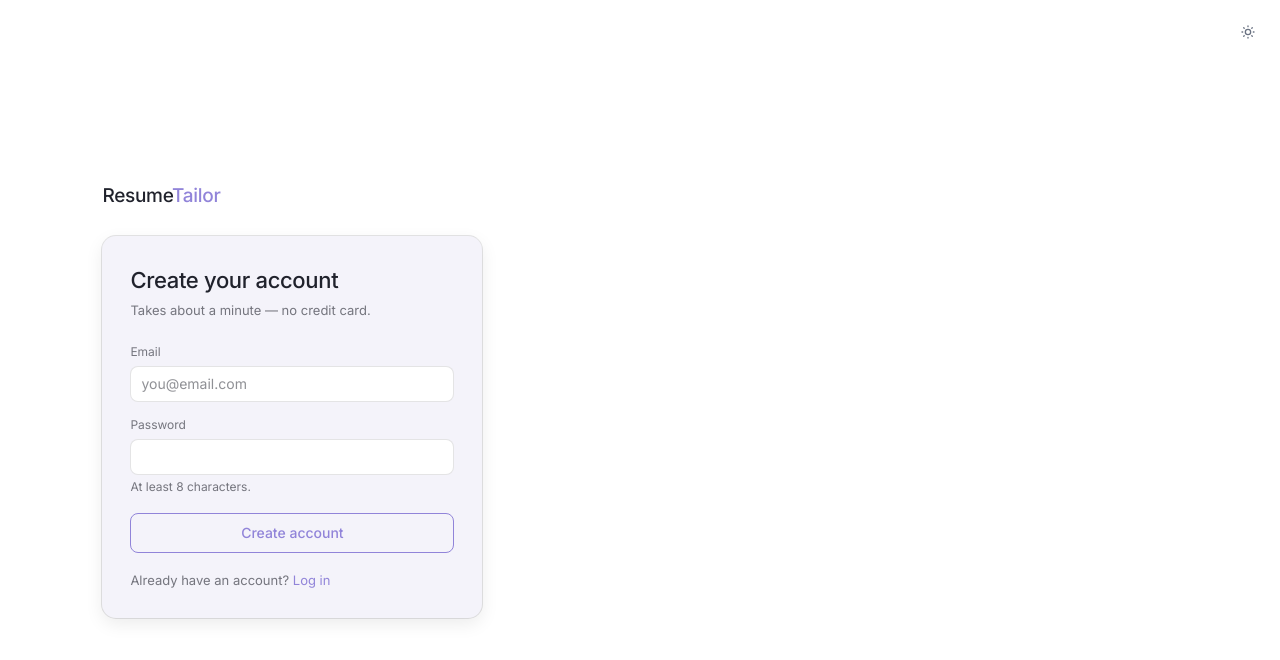
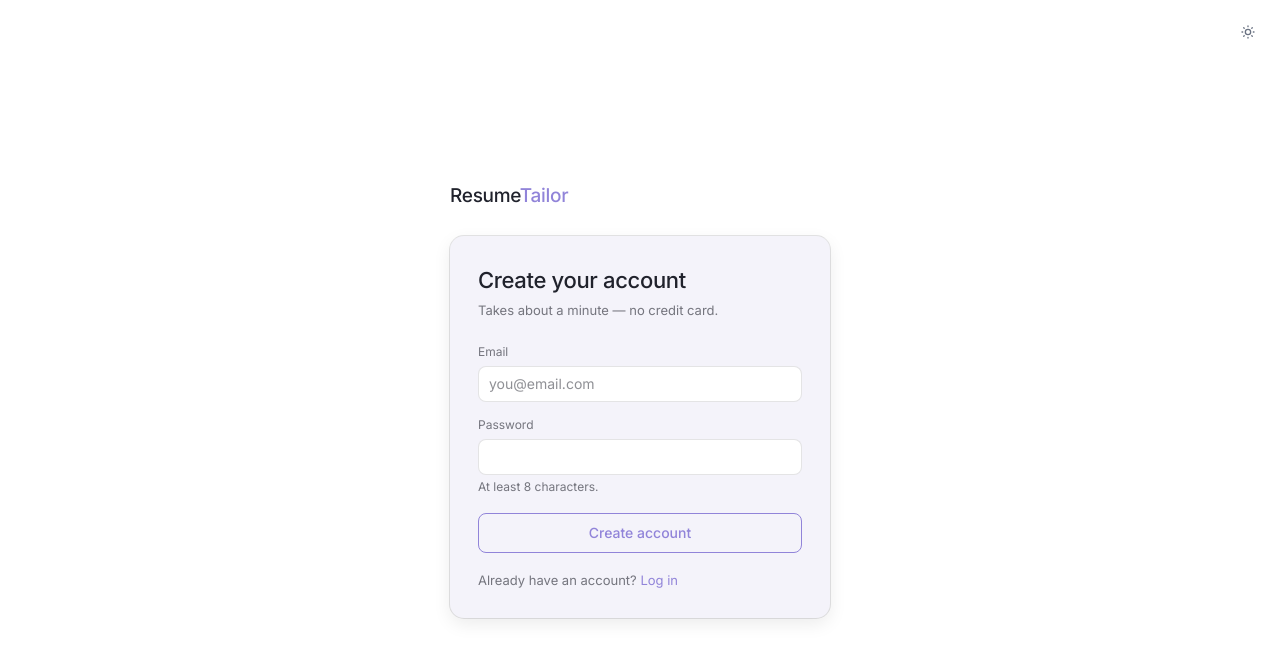
Before and after one commit to osamamateen/resume-optimizer, a Next.js app: page /signup in a window 1280 px wide. Shown: the top 660 px of the page. Built offline with nearby package versions, Linux system fonts and the light colour scheme.

Commit message:
fix: center login/signup cards instead of left-biased layout
The reference design's centered-left padding read as unintentionally
off-center in practice; switch to justify-center for true horizontal
centering.

```diff
--- a/app/login/page.tsx
+++ b/app/login/page.tsx
@@ -28,7 +28,7 @@
   }
 
   return (
-    <div className="min-h-screen bg-bg text-text-primary relative flex items-center p-[6vw] pl-[clamp(24px,8vw,120px)]">
+    <div className="min-h-screen bg-bg text-text-primary relative flex items-center justify-center p-[6vw]">
       <div className="absolute top-4 right-4">
         <ThemeToggle />
       </div>
--- a/app/signup/page.tsx
+++ b/app/signup/page.tsx
@@ -28,7 +28,7 @@
   }
 
   return (
-    <div className="min-h-screen bg-bg text-text-primary relative flex items-center p-[6vw] pl-[clamp(24px,8vw,120px)]">
+    <div className="min-h-screen bg-bg text-text-primary relative flex items-center justify-center p-[6vw]">
       <div className="absolute top-4 right-4">
         <ThemeToggle />
       </div>
```
